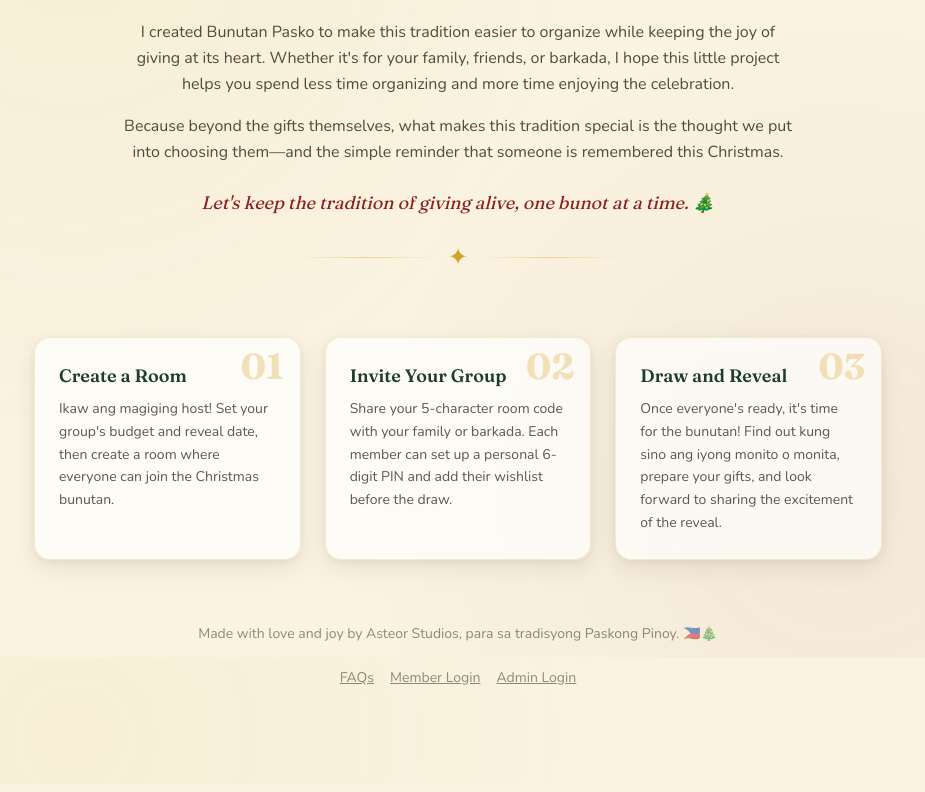
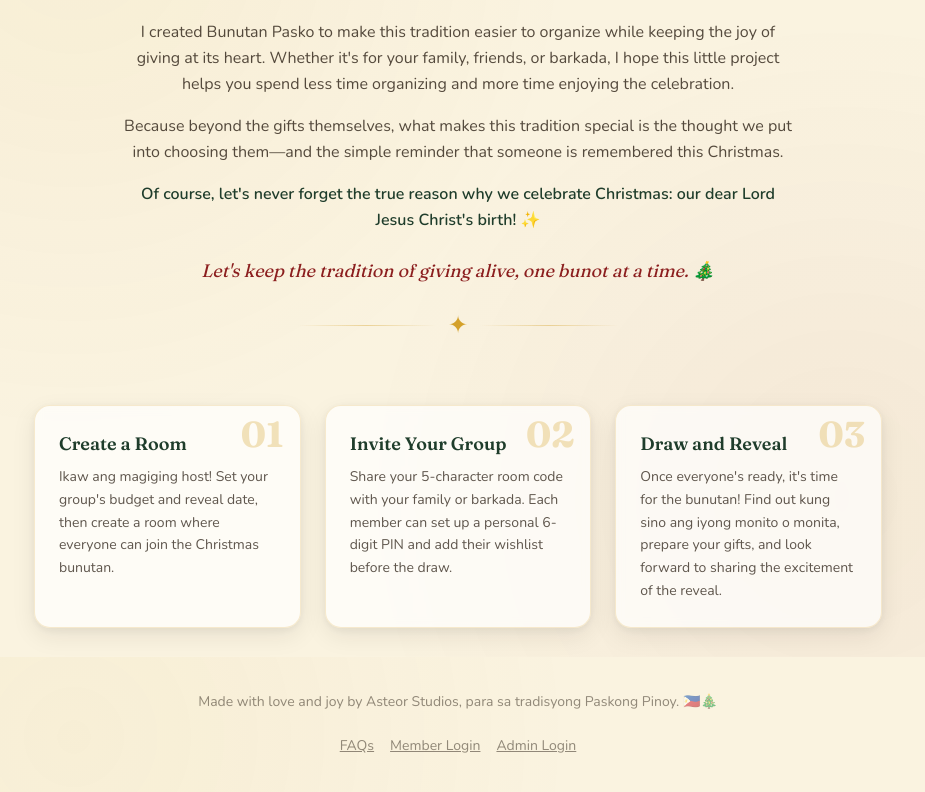
Before and after one commit to jeramelsierra/bunutan-pasko, a Next.js app: page / in a window 1280 px wide. Shown: the part 943-1735 px from the top of the page, without its empty margins (182-1107 px from the left). Built offline with nearby package versions, Linux system fonts and the light colour scheme.

Commit message:
Add true meaning of Christmas to copy block

```diff
--- a/components/CopyBlock.tsx
+++ b/components/CopyBlock.tsx
@@ -19,6 +19,10 @@ export function CopyBlock() {
         <p>
           Because beyond the gifts themselves, what makes this tradition special is the thought we put into choosing them—and the simple reminder that someone is remembered this Christmas.
         </p>
+
+        <p className="font-semibold text-pasko-forest">
+          Of course, let's never forget the true reason why we celebrate Christmas: our dear Lord Jesus Christ's birth! ✨
+        </p>
       </div>
 
       <p className="font-display text-lg italic text-pasko-red mt-6">
```
